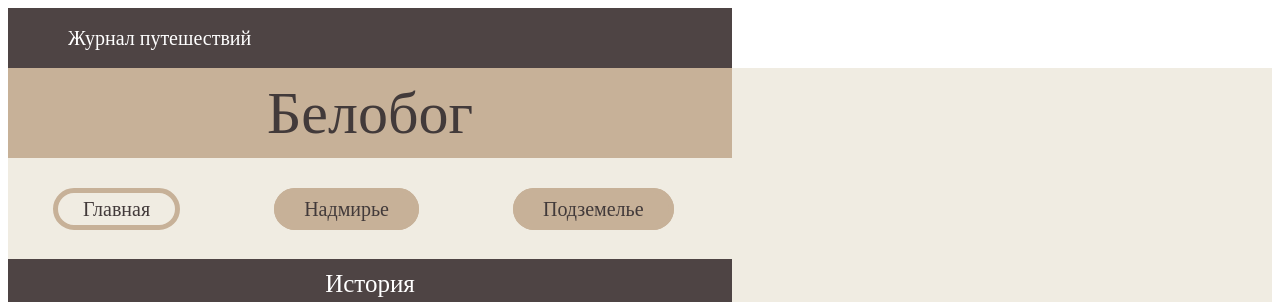
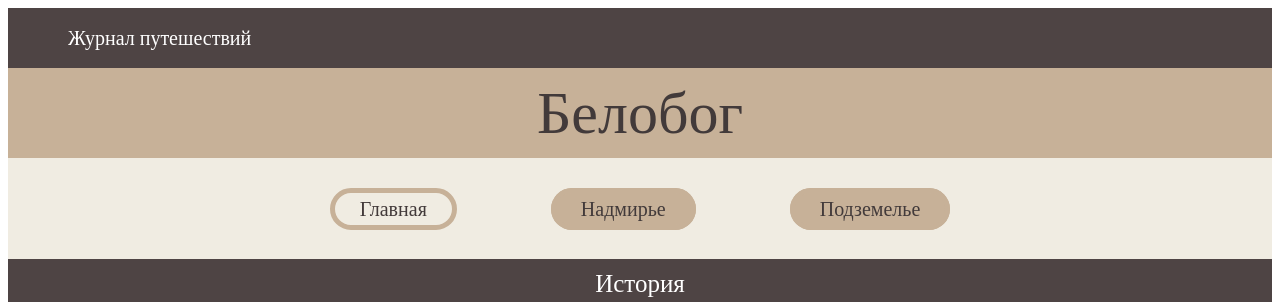
Before and after one commit to Mellomis/polina, a plain HTML site: page index.html in a window 1280 px wide. Shown: the top 302 px of the page. Drawn offline with Linux system fonts and the light colour scheme.

Commit message:
Update style1.css

```diff
--- a/style1.css
+++ b/style1.css
@@ -1,8 +1,6 @@
 header p {
     background-color:#4E4444;
     color: white;
-    width: 664px;
-    height: 60px;
     font-family: 'Alegreya';
     font-style: normal;
     font-weight: 400;
@@ -14,8 +12,7 @@ header p {
 
 main h1{
     background-color: #C7B198;
-    width: 724px;
-    height: 90px;
+
     font-family: 'Alegreya';
     font-style: normal;
     font-weight: 400;
@@ -60,11 +57,11 @@ nav a {
 
 nav{
      margin-bottom: 25px;
+     text-align: center;
 }
 
 main h2 {
-    width: 724px;
-    height: 50px;
+
     font-family: 'Alegreya';
     font-style: normal;
     font-weight: 400;
```
